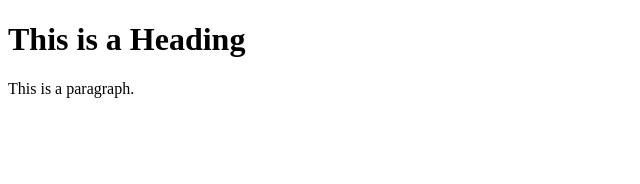
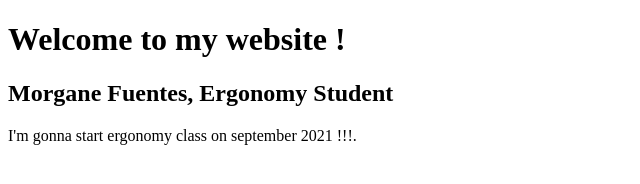
Before and after one commit to Morgane-FV/test-website, a plain HTML site: page index.html in a window 1280 px wide. Shown: the whole page, without its empty margins (0-640 px from the left). Drawn offline with Linux system fonts and the light colour scheme.

Commit message:
Update index.html

```diff
--- a/index.html
+++ b/index.html
@@ -1,12 +1,13 @@
 <!DOCTYPE html>
 <html>
 <head>
-<title>Page Title</title>
+<title>Felix Felicis</title>
 </head>
 <body>
 
-<h1>This is a Heading</h1>
-<p>This is a paragraph.</p>
+  <h1>Welcome to my website !</h1>
+  <h2>Morgane Fuentes, Ergonomy Student</h2>
+  <p>I'm gonna start ergonomy class on september 2021 !!!.</p>
 
 </body>
 </html>
```
